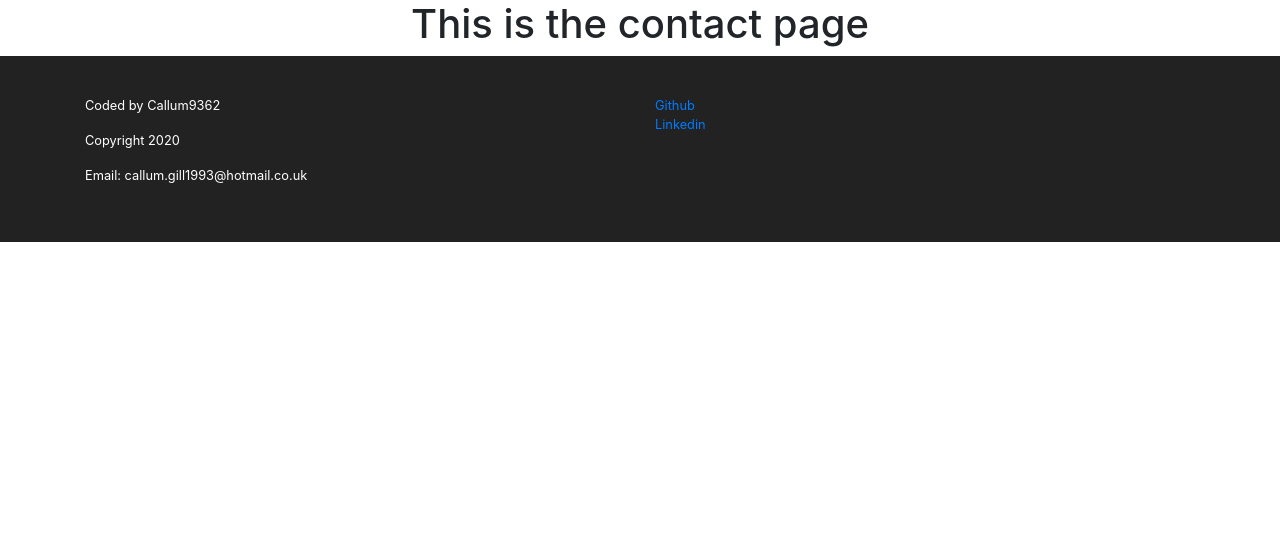
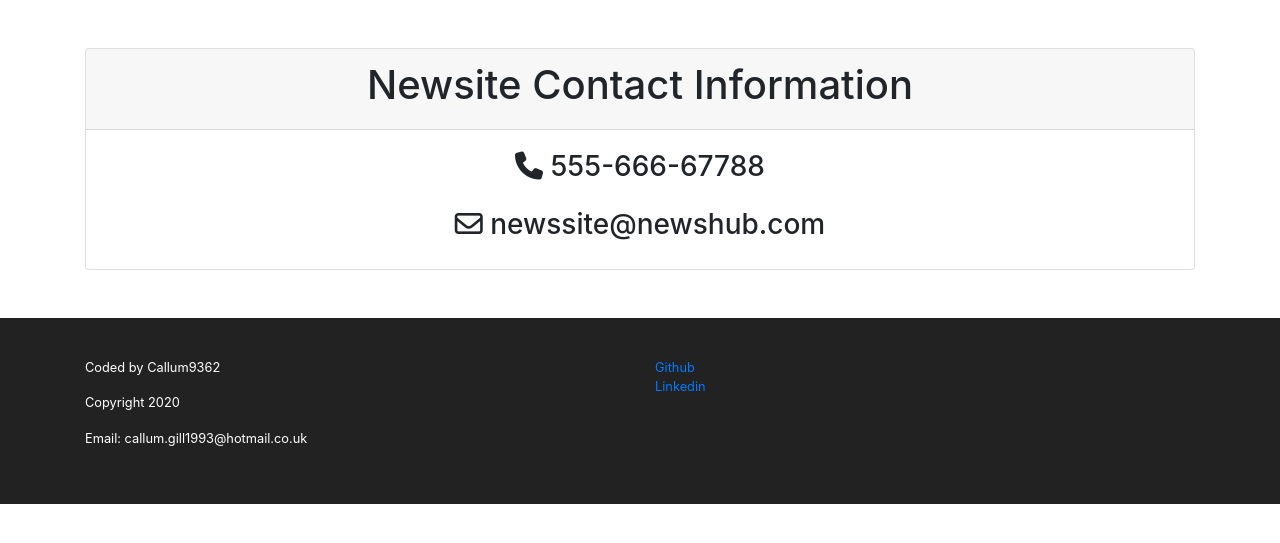
Before and after one commit to Callum9362/newsite, a PHP site: page /contact.php in a window 1280 px wide. Shown: the part 56-599 px from the top of the page. Run offline with PHP 8.4, Linux system fonts and the light colour scheme; some libraries are stand-ins or nearby versions.

Commit message:
Added the contact page

```diff
--- a/public/contact.php
+++ b/public/contact.php
@@ -1,7 +1,17 @@
-<?php include 'header.php';?>
+<?php include 'header.php'; ?>
 
 <body>
-    <h1 class="text-center">This is the contact page</h1>
+    <div class="container pt-5 pb-5">
+        <div class="card">
+            <div class="card-header">
+                <h1 class="text-center">Newsite Contact Information</h1>
+            </div>
+            <div class="card-body">
+                <h3 class="text-center pb-3"><i class="fa fa-phone" aria-hidden="true"></i>  555-666-67788</h3>
+                <h3 class="text-center"><i class="fa fa-envelope-o" aria-hidden="true"></i>  newssite@newshub.com</h3>
+            </div>
+        </div>
+    </div>
 </body>
 
-<?php include 'footer.php';?>
+<?php include 'footer.php'; ?>
--- a/public/footer.php
+++ b/public/footer.php
@@ -8,10 +8,19 @@
         </div>
         <div class="col-sm">
           <ul class="list-unstyled">
-            <li><i class="icon-github"></i><a href="https://github.com/Callum9362">Github</a></li>
-            <li><i class="fa-linkedin"></i><a href="https://www.linkedin.com/in/callum-gill-9b753ba7/">Linkedin</a></li>
+            <li><i class=""></i><a href="https://github.com/Callum9362">Github</a></li>
+            <li><i class=""></i><a href="https://www.linkedin.com/in/callum-gill-9b753ba7/">Linkedin</a></li>
           </ul>
         </div>
       </div>
     </div>
+    <!-- jQuery first, then Bootstrap JS. -->
+  <script src="https://ajax.googleapis.com/ajax/libs/jquery/2.1.4/jquery.min.js"></script>
+  <script src="https://code.jquery.com/jquery-3.5.1.slim.min.js"
+    integrity="sha384-DfXdz2htPH0lsSSs5nCTpuj/zy4C+OGpamoFVy38MVBnE+IbbVYUew+OrCXaRkfj"
+    crossorigin="anonymous"></script>
+  <script src="https://cdn.jsdelivr.net/npm/bootstrap@4.5.3/dist/js/bootstrap.bundle.min.js"
+    integrity="sha384-ho+j7jyWK8fNQe+A12Hb8AhRq26LrZ/JpcUGGOn+Y7RsweNrtN/tE3MoK7ZeZDyx"
+    crossorigin="anonymous"></script>
+    <script src="https://use.fontawesome.com/48f57dd94f.js"></script>
   </footer>
```
